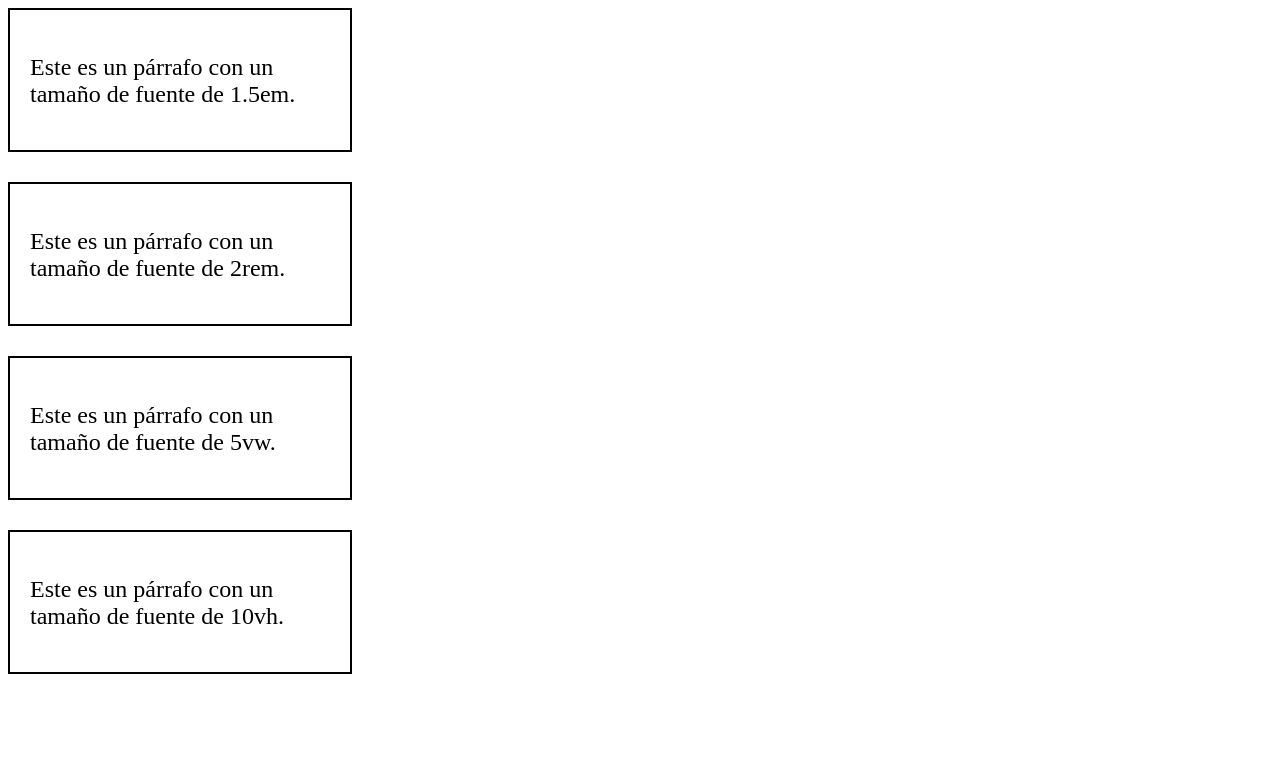
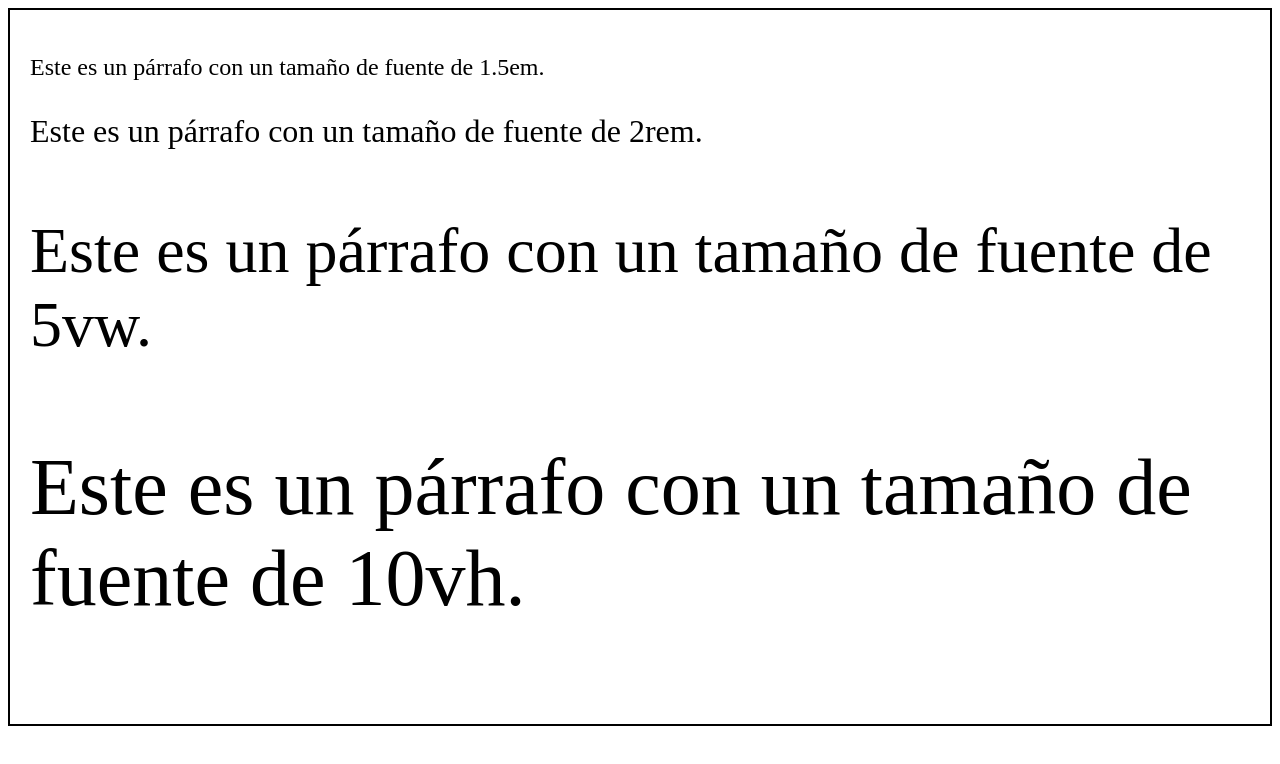
Before and after one commit to blockmaker-academy/introduccion-css, a website: page src/Ejercicio-10/solucion/index.html in a window 1280 px wide. Drawn offline with Linux system fonts and the light colour scheme.

Commit message:
Actualizar solucion ejercicio 10

```diff
--- a/src/Ejercicio-10/solucion/index.html
+++ b/src/Ejercicio-10/solucion/index.html
@@ -9,14 +9,8 @@
   <body>
     <div class="box">
       <p>Este es un párrafo con un tamaño de fuente de 1.5em.</p>
-    </div>
-    <div class="box">
       <p>Este es un párrafo con un tamaño de fuente de 2rem.</p>
-    </div>
-    <div class="box">
       <p>Este es un párrafo con un tamaño de fuente de 5vw.</p>
-    </div>
-    <div class="box">
       <p>Este es un párrafo con un tamaño de fuente de 10vh.</p>
     </div>
   </body>
--- a/src/Ejercicio-10/solucion/styles.css
+++ b/src/Ejercicio-10/solucion/styles.css
@@ -1,7 +1,5 @@
 /* Estilos para el contenedor */
 .box {
-  width: 300px;
-  height: 100px;
   padding: 20px;
   border: 2px solid black;
   margin-bottom: 30px;
```
Also changed, not shown: README.md.
